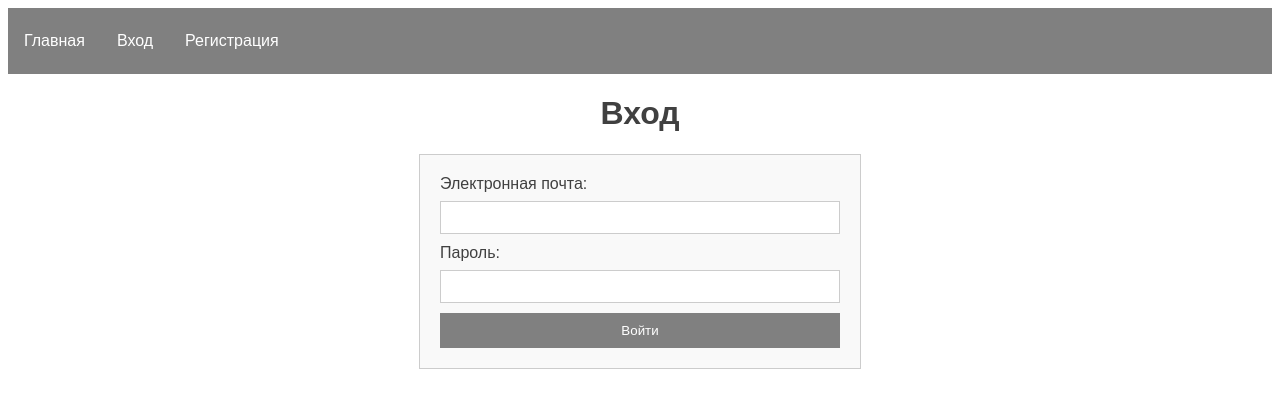
After one commit to Zimin0/Bonch-Bot-FasAPI, a FastAPI app: template backend/templates/login/login.html in a window 1280 px wide. The commit adds this page. Shown: the top 408 px of the page. Run offline with FastAPI, Linux system fonts and the light colour scheme; the template is opened without the code that fills it, so the values that code supplies are empty.

Commit message:
Add login page

```diff
--- /dev/null
+++ b/backend/templates/login/login.html
@@ -0,0 +1,104 @@
+<!DOCTYPE html>
+<html>
+<head>
+    <title>Вход</title>
+    <style>
+        body {
+            font-family: Arial, sans-serif;
+        }
+        .menu {
+            background-color: #808080; /* Серый цвет */
+            overflow: hidden;
+            padding: 10px 0;
+        }
+        .menu a {
+            float: left;
+            display: block;
+            color: white;
+            text-align: center;
+            padding: 14px 16px;
+            text-decoration: none;
+        }
+        .menu a:hover {
+            background-color: #575757; /* Темно-серый при наведении */
+            transition: background-color 0.3s;
+        }
+        h1, h2 {
+            color: #404040; /* Темно-серый для заголовков */
+            text-align: center;
+        }
+        form {
+            max-width: 400px;
+            margin: 20px auto;
+            padding: 20px;
+            border: 1px solid #ccc;
+            background-color: #f9f9f9;
+        }
+        label {
+            display: block;
+            margin-bottom: 8px;
+            color: #404040;
+        }
+        input[type="text"], input[type="email"], input[type="password"] {
+            width: 100%;
+            padding: 8px;
+            margin-bottom: 10px;
+            border: 1px solid #ccc;
+            box-sizing: border-box;
+        }
+        button {
+            padding: 10px 15px;
+            color: white;
+            background-color: #808080; /* Серый цвет для кнопок */
+            border: none;
+            cursor: pointer;
+            width: 100%;
+        }
+        button:hover {
+            background-color: #575757; /* Темно-серый при наведении */
+            transition: background-color 0.3s;
+        }
+    </style>
+</head>
+<body>
+    <div class="menu">
+        <a href="#home">Главная</a>
+        <a href="#login">Вход</a>
+        <a href="#register">Регистрация</a>
+    </div>
+
+    <h1>Вход</h1>
+    <form onsubmit="event.preventDefault(); loginUser();">
+        <label for="email">Электронная почта:</label>
+        <input type="email" id="email" required>
+
+        <label for="password">Пароль:</label>
+        <input type="password" id="password" required>
+
+        <button type="submit">Войти</button>
+    </form>
+
+    <script>
+        async function loginUser() {
+            const email = document.getElementById("email").value;
+            const password = document.getElementById("password").value;
+            const response = await fetch('/token', {
+                method: 'POST',
+                headers: {
+                    'Content-Type': 'application/json',
+                },
+                body: JSON.stringify({ username: email, password }),
+            });
+
+            if (response.ok) {
+                const data = await response.json();
+                alert("Вход выполнен успешно");
+                window.localStorage.setItem('token', data.access_token);
+                window.location.href = "/";
+            } else {
+                alert("Ошибка входа");
+            }
+        }
+    </script>
+</body>
+</html>
```
Also changed, not shown: backend/apis/v1/route_login.py (+17 -10 lines), backend/templates/login/register.html (added, +106 -0 lines), backend/templates/settings.html (+78 -17 lines).
